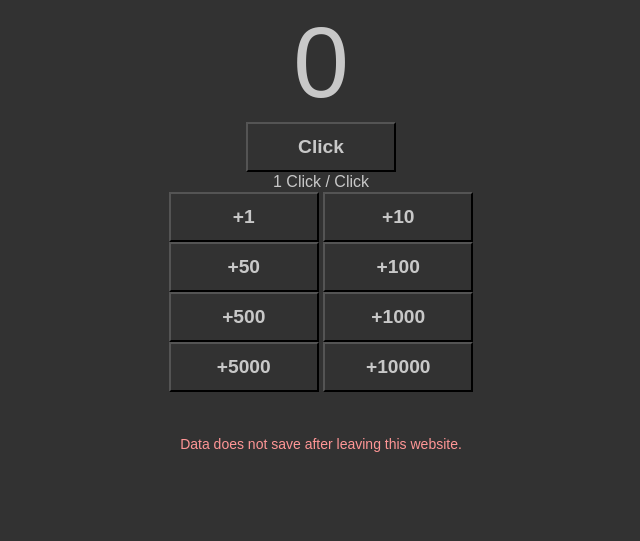
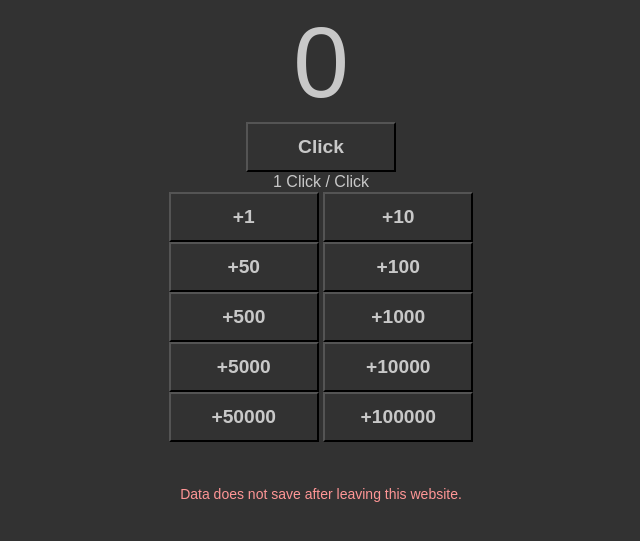
Before and after one commit to MattNeptune24/clicker, a plain HTML site: page index.html in a window 1280 px wide. Shown: the part 51-592 px from the top of the page, without its empty margins (319-959 px from the left). Drawn offline with Linux system fonts and the light colour scheme.

Commit message:
Update index.html

```diff
--- a/index.html
+++ b/index.html
@@ -21,7 +21,9 @@
     <button id="Shop5">+500</button>
     <button id="Shop6">+1000</button><br>
     <button id="Shop7">+5000</button>
-    <button id="Shop8">+10000</button>
+    <button id="Shop8">+10000</button><br>
+    <button id="Shop9">+50000</button>
+    <button id="Shop10">+100000</button>
 
     <footer><br>
         <label id="Text" class="text2"></label><br>
```
